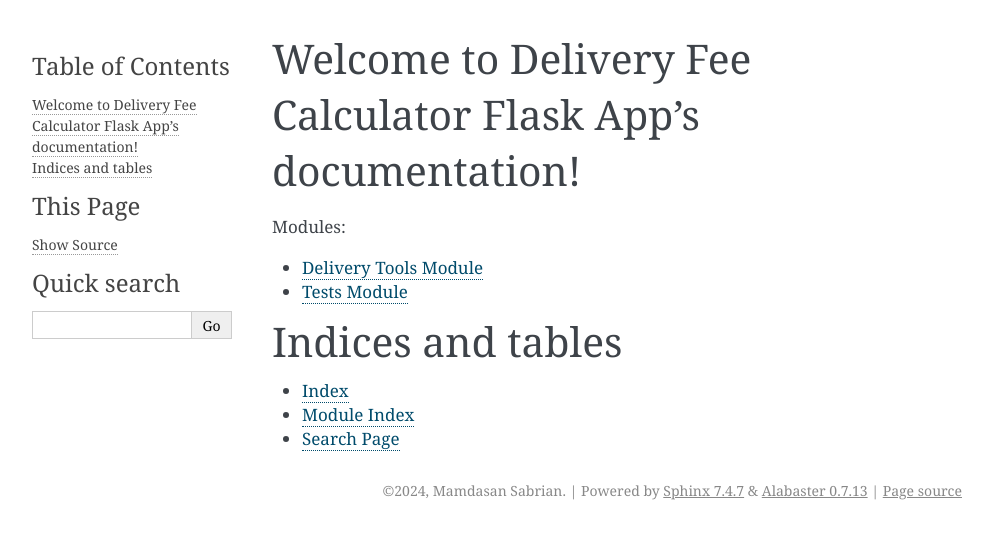
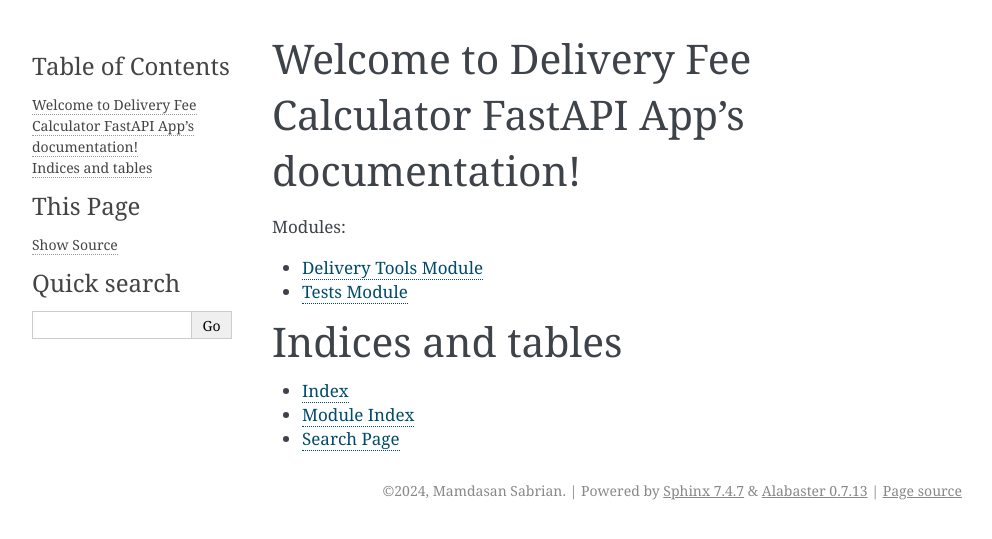
Before and after one commit to Mamdasn/http-endpoint-api-delivery-calc, a Sphinx documentation site: the page built from docs/source/index.rst, in a window 1280 px wide. Shown: the top 539 px of the page, without its empty margins (148-1140 px from the left). Built offline with Sphinx 7.4.7, drawn with Linux system fonts in a browser that asks for light colours.

Commit message:
Tailor all docstrings and comments with FastAPI

```diff
--- a/docs/source/conf.py
+++ b/docs/source/conf.py
@@ -18,7 +18,7 @@ sys.path.insert(0, project_root)
 # -- Project information -----------------------------------------------------
 # https://www.sphinx-doc.org/en/master/usage/configuration.html#project-information
 
-project = "Delivery Fee Calculator Flask App"
+project = "Delivery Fee Calculator FastAPI App"
 copyright = "2024, Mamdasan Sabrian"
 author = "Mamdasan Sabrian"
 version = "1.0"
--- a/docs/source/index.rst
+++ b/docs/source/index.rst
@@ -1,9 +1,9 @@
-.. Delivery Fee Calculator Flask App documentation master file, created by
+.. Delivery Fee Calculator FastAPI App documentation master file, created by
    sphinx-quickstart on Tue Jan 23 15:21:30 2024.
    You can adapt this file completely to your liking, but it should at least
    contain the root `toctree` directive.
 
-Welcome to Delivery Fee Calculator Flask App's documentation!
+Welcome to Delivery Fee Calculator FastAPI App's documentation!
 =============================================================
 
 .. toctree::
```
Also changed, not shown: README.md (+7 -2 lines), delivery_tools/__init__.py (+8 -17 lines).
